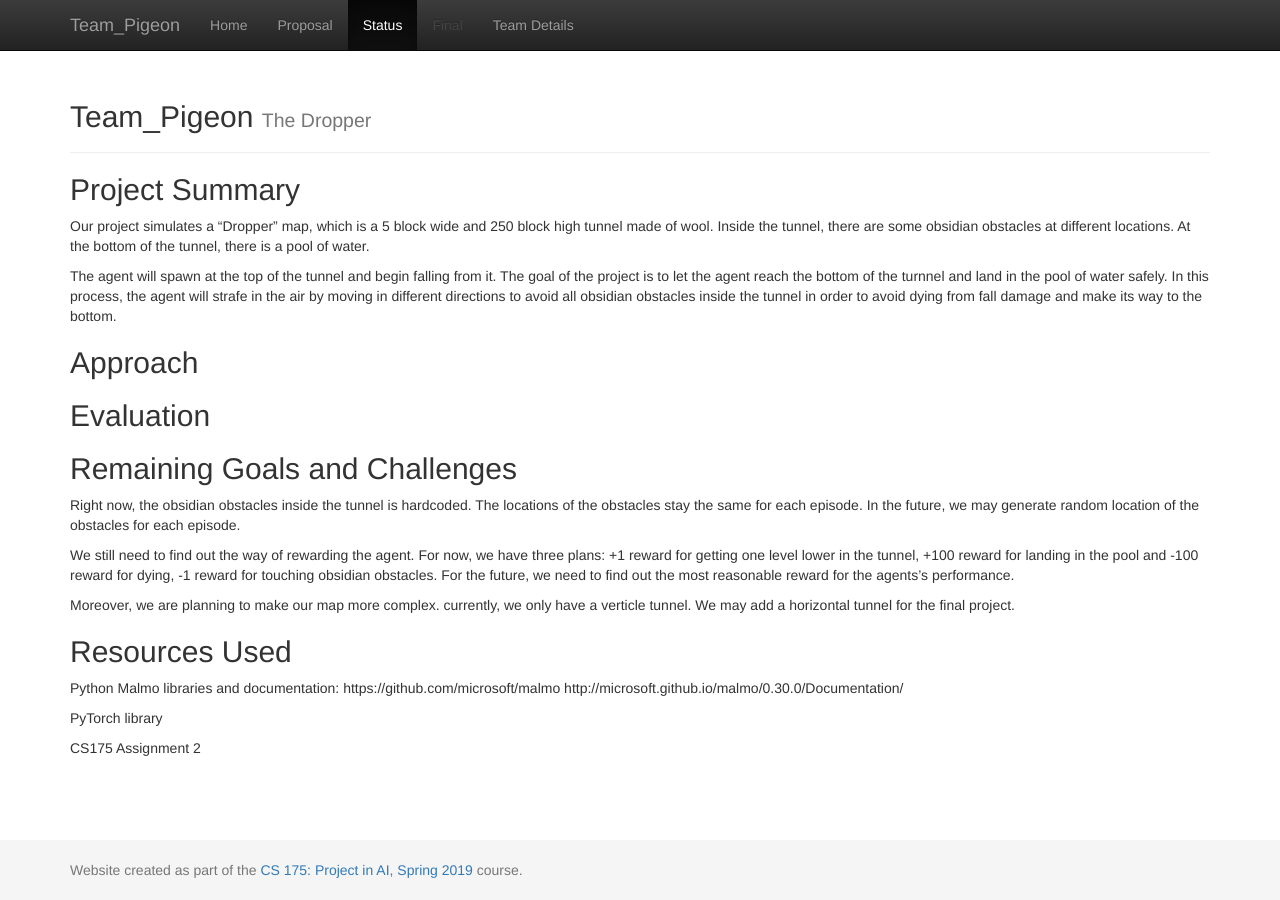
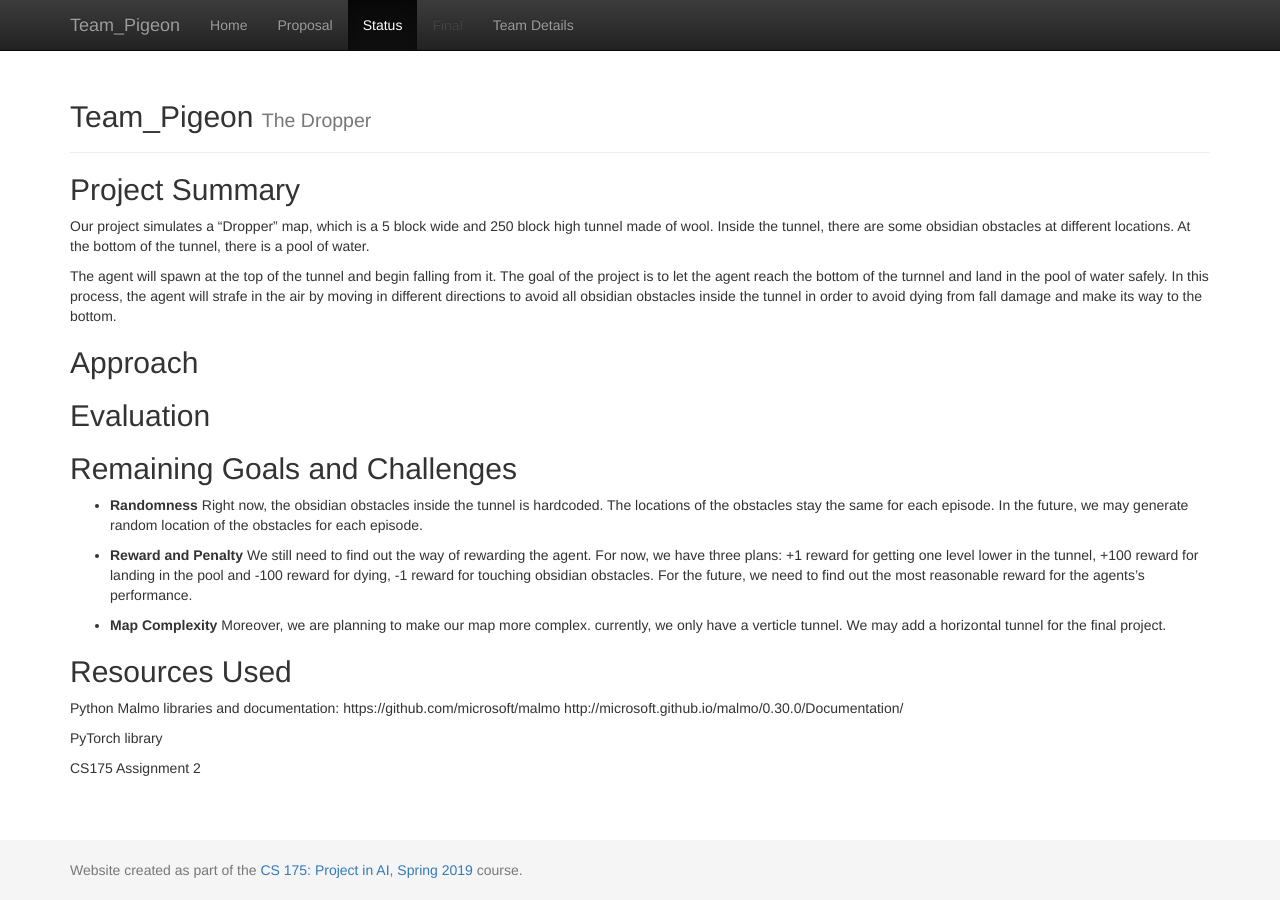
Before and after one commit to shanshs/Team-Pigeon, a Jekyll site: the page built from docs/status.md, in a window 1280 px wide. Built offline with Jekyll 4.4.1, drawn with Linux system fonts in a browser that asks for light colours.

Commit message:
Update status.md

```diff
--- a/docs/status.md
+++ b/docs/status.md
@@ -14,10 +14,13 @@ The agent will spawn at the top of the tunnel and begin falling from it. The goa
 ## Evaluation
 
 ## Remaining Goals and Challenges
+- **Randomness**
 Right now, the obsidian obstacles inside the tunnel is hardcoded. The locations of the obstacles stay the same for each episode. In the future, we may generate random location of the obstacles for each episode.
 
+- **Reward and Penalty**
 We still need to find out the way of rewarding the agent. For now, we have three plans: +1 reward for getting one level lower in the tunnel, +100 reward for landing in the pool and -100 reward  for dying, -1 reward for touching obsidian obstacles. For the future, we need to find out the most reasonable reward for the agents’s performance.
 
+- **Map Complexity**
 Moreover, we are planning to make our map more complex. currently, we only have a verticle tunnel. We may add a horizontal tunnel for the final project.
 
 ## Resources Used
```
